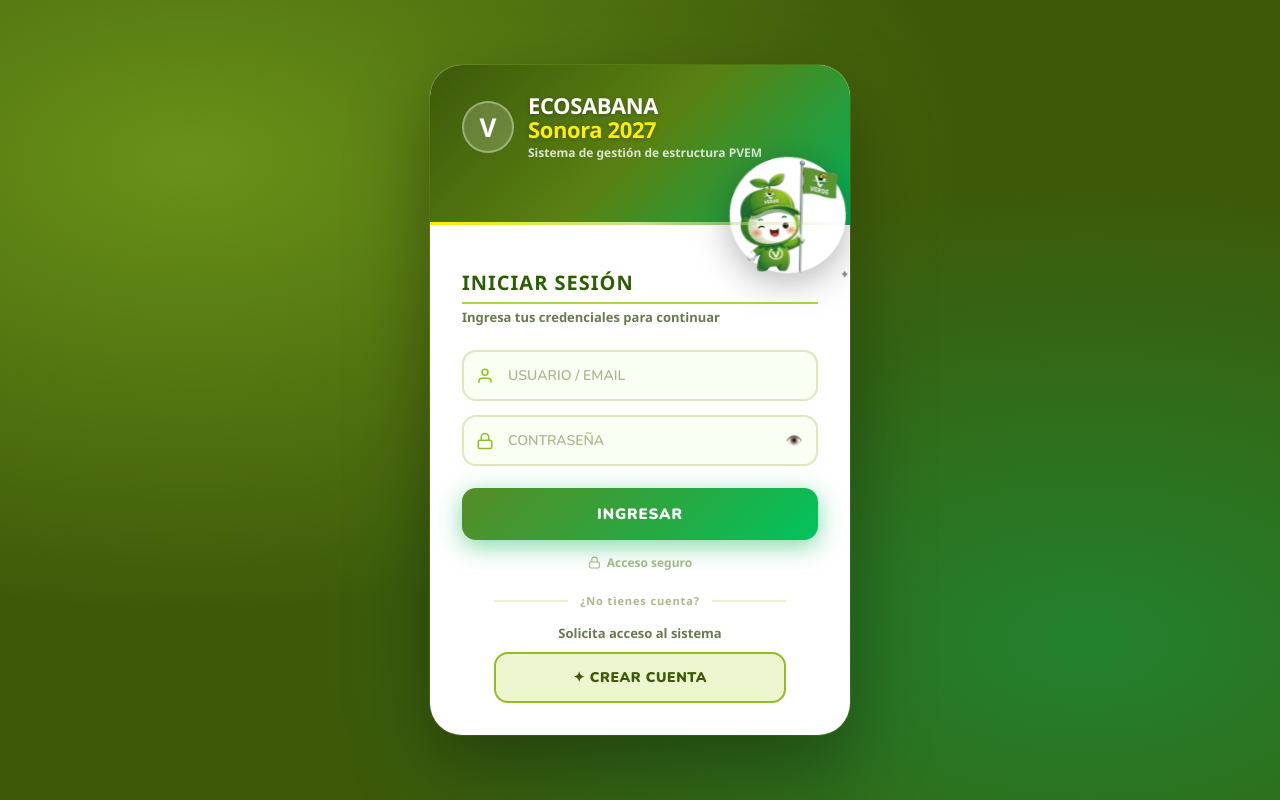
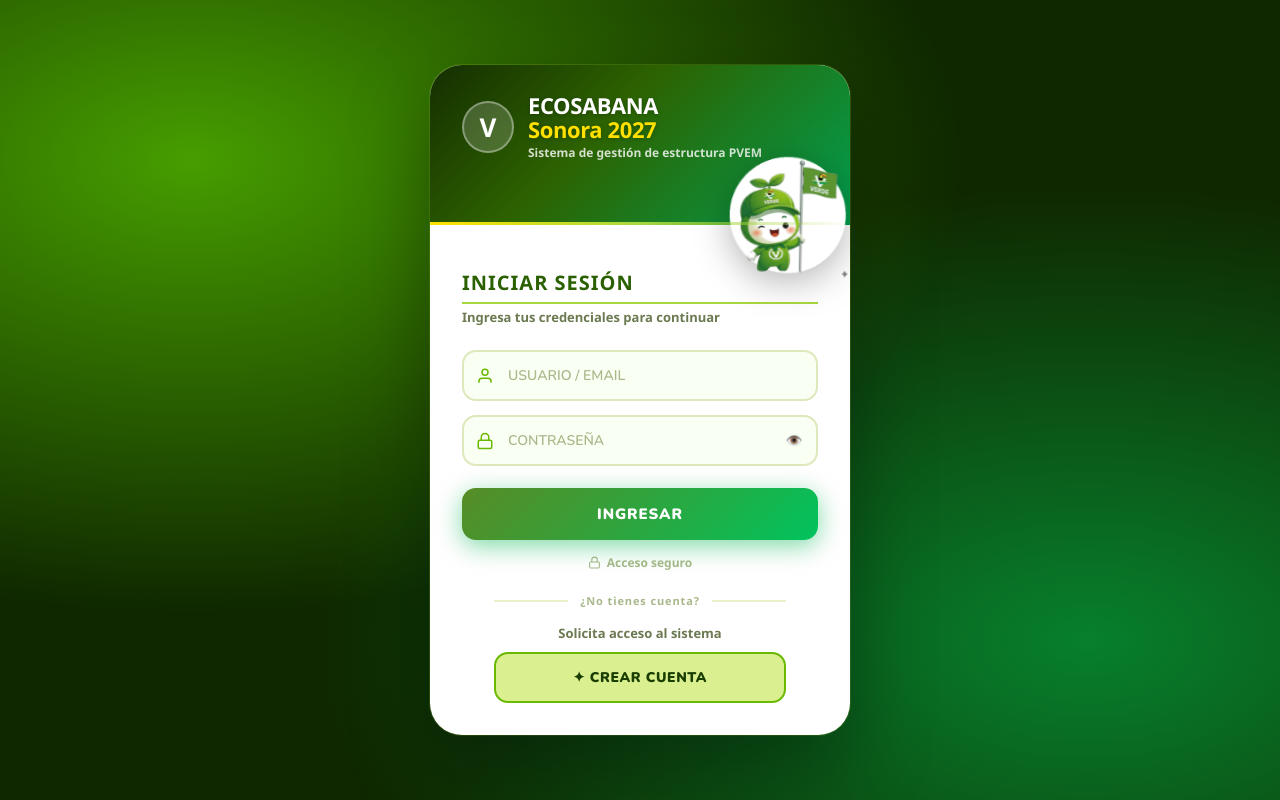
Before and after one commit to alexrosalesgarcia08-sketch/ecosabana-sonora, a Next.js app: page / in a window 1280 px wide. Built offline with nearby package versions, Linux system fonts and the light colour scheme; no server answers.

Commit message:
vivid colors login and admin

```diff
--- a/src/app/globals.css
+++ b/src/app/globals.css
@@ -305,14 +305,14 @@
 
 /* ── PVEM Official Colors ───────────────────────────── */
 :root{
-  --verde-dark:  #3d5a09;
-  --verde-main:  #5a8012;
-  --verde-logo:  #8FBF25;
-  --verde-mid:   #00B15A;
-  --verde-light: #C8DF8E;
-  --verde-xlt:   #eef6d0;
-  --rojo:        #EF4135;
-  --amarillo:    #FFEE00;
+  --verde-dark:  #1a3d00;
+  --verde-main:  #3a7800;
+  --verde-logo:  #6ab800;
+  --verde-mid:   #00c060;
+  --verde-light: #a8d840;
+  --verde-xlt:   #daf090;
+  --rojo:        #e8192c;
+  --amarillo:    #ffe000;
   --blanco:      #ffffff;
   --font: 'Nunito', sans-serif;
 }
@@ -342,7 +342,7 @@
 
 /* top green band */
 .card-top{
-  background: linear-gradient(135deg, var(--verde-dark) 0%, var(--verde-main) 50%, var(--verde-mid) 100%);
+  background: linear-gradient(135deg, #152e00 0%, #2d6200 40%, #00a050 100%);
   padding: 28px 32px 64px;
   position: relative;
   overflow: visible;
@@ -426,7 +426,7 @@
 
 .btn-ingresar{
   width:100%;padding:16px;border:none;border-radius:14px;
-  background:linear-gradient(135deg,var(--verde-main),var(--verde-mid));
+  background:linear-gradient(135deg,#3a7800,#00c060);
   color:#fff;font-size:15px;font-weight:900;font-family:var(--font);
   letter-spacing:.06em;cursor:pointer;margin-top:8px;
   box-shadow:0 6px 24px rgba(0,177,90,.38);
@@ -532,7 +532,7 @@
 }
 .msg-err.show{display:block;}
 
-#authScreen{display:flex;position:fixed;inset:0;z-index:9999;align-items:center;justify-content:center;background:#3d5a09;background-image:radial-gradient(ellipse at 15% 20%,rgba(143,191,37,.55) 0%,transparent 50%),radial-gradient(ellipse at 85% 80%,rgba(0,177,90,.45) 0%,transparent 50%);overflow-y:auto;padding:20px;}
+#authScreen{display:flex;position:fixed;inset:0;z-index:9999;align-items:center;justify-content:center;background:#0f2800;background-image:radial-gradient(ellipse at 15% 20%,rgba(100,220,0,.65) 0%,transparent 50%),radial-gradient(ellipse at 85% 80%,rgba(0,200,80,.55) 0%,transparent 50%);overflow-y:auto;padding:20px;}
 
 body{font-family:'Segoe UI',sans-serif;display:flex;justify-content:center;align-items:center;min-height:100vh;margin:0;background:#f0fdf6;}
     .card{width:85.6mm;min-height:54mm;background:#fff;border-radius:8px;padding:12px 14px;box-shadow:0 4px 16px rgba(0,0,0,0.15);border:2px solid #0F6E56;}
```
